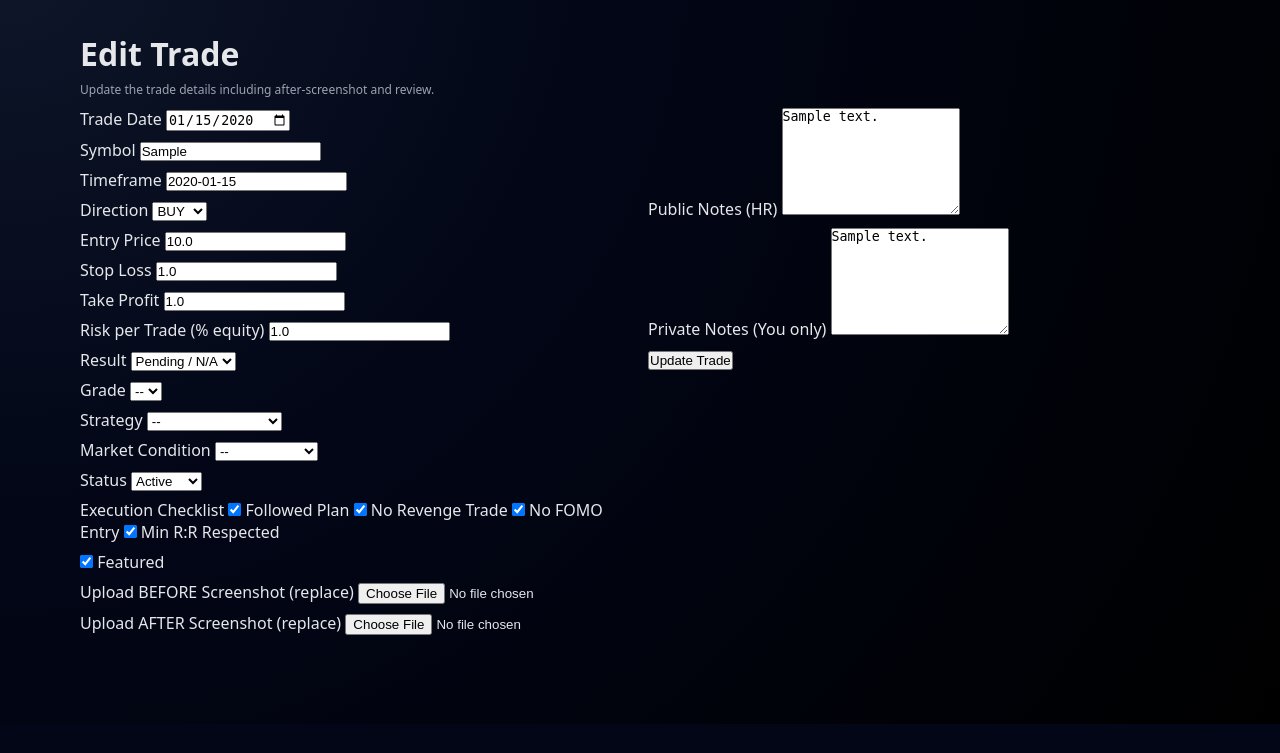
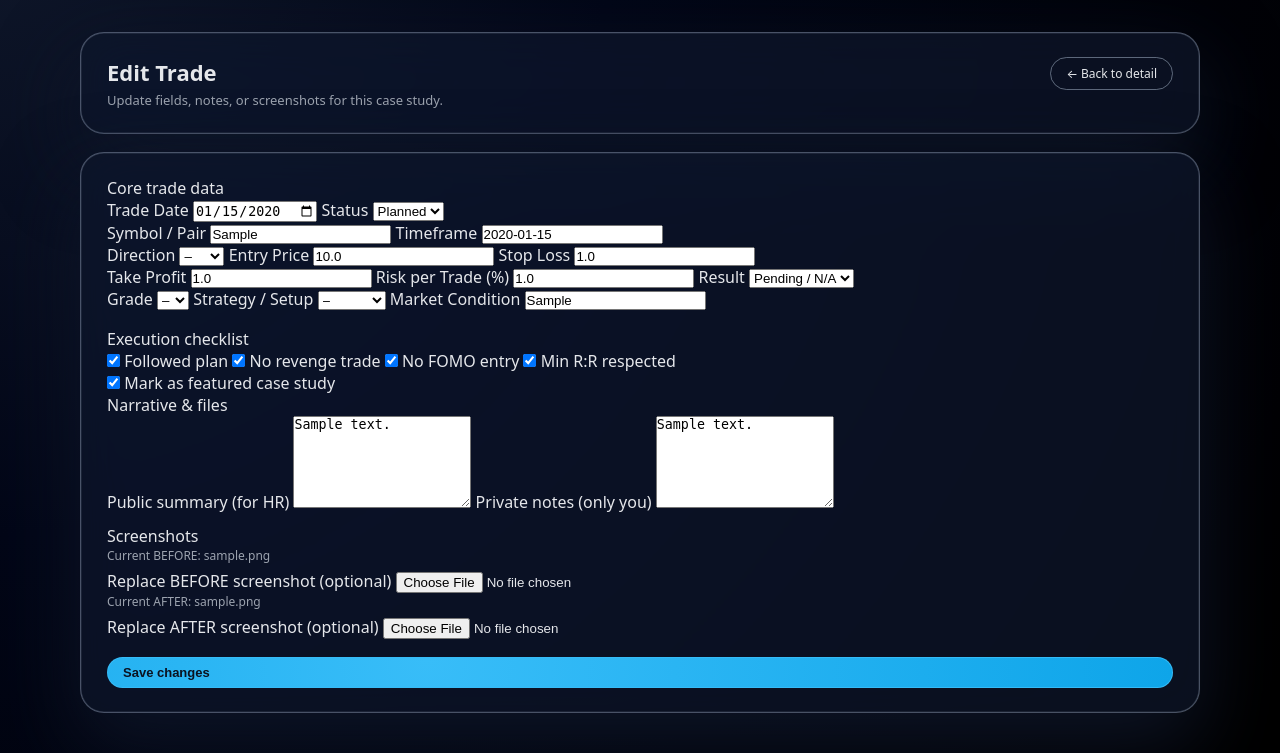
Before and after one commit to banuwij/trading-portfolio, a Flask app: page /admin/edit/1 in a window 1280 px wide. Shown: the part 76-829 px from the top of the page. Before the commit the page ends 800 px from the top, so only its background shows below. Run offline with Flask 3, Linux system fonts and the light colour scheme; the visitor is signed in with stand-in values (Sample User, id 1); tables that the repository leaves empty hold one stand-in row (values such as "Sample post").

Commit message:
Refactor edit trade form for better usability
Updated the edit trade form layout and improved accessibility with clearer labels and section headings.

```diff
--- a/templates/edit_trade.html
+++ b/templates/edit_trade.html
@@ -1,131 +1,196 @@
 {% extends "base.html" %}
+{% block title %}Edit Trade · Banu Trading Portfolio{% endblock %}
+
 {% block content %}
-<h1 style="margin:0 0 6px;">Edit Trade</h1>
-<p style="font-size:12px;color:#9ca3af;margin:0 0 10px;">
-  Update the trade details including after-screenshot and review.
-</p>
 
-<div class="card">
-  <form action="{{ url_for('edit_trade', trade_id=trade['id']) }}" method="post" enctype="multipart/form-data"
-        style="display:grid;grid-template-columns:repeat(auto-fit,minmax(260px,1fr));gap:16px;">
+<div class="glass-card">
+  <div style="display:flex;justify-content:space-between;align-items:flex-start;gap:16px;flex-wrap:wrap;">
+    <div>
+      <div class="section-heading">Edit Trade</div>
+      <p class="section-sub">
+        Update fields, notes, or screenshots for this case study.
+      </p>
+    </div>
+    <a href="{{ url_for('trade_detail', trade_id=trade.id) }}" class="btn-outline" style="font-size:12px;">
+      ← Back to detail
+    </a>
+  </div>
+</div>
 
-    <div>
-      <div style="margin-bottom:8px;">
-        <label>Trade Date</label>
-        <input type="date" name="trade_date" value="{{ trade['trade_date'] }}">
+<div class="glass-card" style="margin-top:18px;">
+  <form method="post" enctype="multipart/form-data" class="form-two-column">
+
+    <div class="form-column">
+      <div class="form-section-title">Core trade data</div>
+
+      <div class="form-row-2">
+        <label class="form-field">
+          <span class="form-label">Trade Date</span>
+          <input type="date" name="trade_date" value="{{ trade.trade_date }}">
+        </label>
+
+        <label class="form-field">
+          <span class="form-label">Status</span>
+          <select name="status">
+            <option value="PLANNED" {{ 'selected' if trade.status=='PLANNED' }}>Planned</option>
+            <option value="ACTIVE"  {{ 'selected' if trade.status=='ACTIVE'  }}>Active</option>
+            <option value="CLOSED"  {{ 'selected' if trade.status=='CLOSED'  }}>Closed</option>
+          </select>
+        </label>
       </div>
-      <div style="margin-bottom:8px;">
-        <label>Symbol</label>
-        <input name="symbol" value="{{ trade['symbol'] }}">
+
+      <div class="form-row-2">
+        <label class="form-field">
+          <span class="form-label">Symbol / Pair</span>
+          <input type="text" name="symbol" value="{{ trade.symbol }}">
+        </label>
+
+        <label class="form-field">
+          <span class="form-label">Timeframe</span>
+          <input type="text" name="timeframe" value="{{ trade.timeframe }}">
+        </label>
       </div>
-      <div style="margin-bottom:8px;">
-        <label>Timeframe</label>
-        <input name="timeframe" value="{{ trade['timeframe'] }}">
+
+      <div class="form-row-3">
+        <label class="form-field">
+          <span class="form-label">Direction</span>
+          <select name="direction">
+            <option value="">–</option>
+            <option value="BUY"  {{ 'selected' if trade.direction=='BUY'  }}>Buy</option>
+            <option value="SELL" {{ 'selected' if trade.direction=='SELL' }}>Sell</option>
+          </select>
+        </label>
+
+        <label class="form-field">
+          <span class="form-label">Entry Price</span>
+          <input type="number" step="0.0001" name="entry_price" value="{{ trade.entry_price }}">
+        </label>
+
+        <label class="form-field">
+          <span class="form-label">Stop Loss</span>
+          <input type="number" step="0.0001" name="stop_loss" value="{{ trade.stop_loss }}">
+        </label>
       </div>
-      <div style="margin-bottom:8px;">
-        <label>Direction</label>
-        <select name="direction">
-          <option value="BUY" {% if trade['direction']=='BUY' %}selected{% endif %}>BUY</option>
-          <option value="SELL" {% if trade['direction']=='SELL' %}selected{% endif %}>SELL</option>
-        </select>
+
+      <div class="form-row-3">
+        <label class="form-field">
+          <span class="form-label">Take Profit</span>
+          <input type="number" step="0.0001" name="take_profit" value="{{ trade.take_profit }}">
+        </label>
+
+        <label class="form-field">
+          <span class="form-label">Risk per Trade (%)</span>
+          <input type="number" step="0.01" name="risk_percent" value="{{ trade.risk_percent }}">
+        </label>
+
+        <label class="form-field">
+          <span class="form-label">Result</span>
+          <select name="result">
+            <option value=""      {{ 'selected' if not trade.result }}>Pending / N/A</option>
+            <option value="WIN"   {{ 'selected' if trade.result=='WIN'  }}>Win</option>
+            <option value="LOSE"  {{ 'selected' if trade.result=='LOSE' }}>Lose</option>
+            <option value="BE"    {{ 'selected' if trade.result=='BE'   }}>Break-Even</option>
+          </select>
+        </label>
       </div>
-      <div style="margin-bottom:8px;">
-        <label>Entry Price</label>
-        <input type="number" step="0.0001" name="entry_price" value="{{ trade['entry_price'] }}">
+
+      <div class="form-row-3">
+        <label class="form-field">
+          <span class="form-label">Grade</span>
+          <select name="grade">
+            <option value=""  {{ 'selected' if not trade.grade }}>–</option>
+            <option value="A" {{ 'selected' if trade.grade=='A' }}>A</option>
+            <option value="B" {{ 'selected' if trade.grade=='B' }}>B</option>
+            <option value="C" {{ 'selected' if trade.grade=='C' }}>C</option>
+            <option value="D" {{ 'selected' if trade.grade=='D' }}>D</option>
+          </select>
+        </label>
+
+        <label class="form-field">
+          <span class="form-label">Strategy / Setup</span>
+          <select name="strategy_tag">
+            <option value=""      {{ 'selected' if not trade.strategy_tag }}>–</option>
+            <option value="SND"   {{ 'selected' if trade.strategy_tag=='SND'   }}>SND</option>
+            <option value="MR"    {{ 'selected' if trade.strategy_tag=='MR'    }}>MR</option>
+            <option value="BO"    {{ 'selected' if trade.strategy_tag=='BO'    }}>BO</option>
+            <option value="SWING" {{ 'selected' if trade.strategy_tag=='SWING' }}>SWING</option>
+            <option value="INTRA" {{ 'selected' if trade.strategy_tag=='INTRA' }}>INTRA</option>
+          </select>
+        </label>
+
+        <label class="form-field">
+          <span class="form-label">Market Condition</span>
+          <input type="text" name="market_condition" value="{{ trade.market_condition }}">
+        </label>
       </div>
-      <div style="margin-bottom:8px;">
-        <label>Stop Loss</label>
-        <input type="number" step="0.0001" name="stop_loss" value="{{ trade['stop_loss'] }}">
+
+      <div class="form-section-title" style="margin-top:18px;">Execution checklist</div>
+      <div class="checklist-grid">
+        <label class="check-item">
+          <input type="checkbox" name="followed_plan" {{ 'checked' if trade.followed_plan }}>
+          <span>Followed plan</span>
+        </label>
+        <label class="check-item">
+          <input type="checkbox" name="no_revenge" {{ 'checked' if trade.no_revenge }}>
+          <span>No revenge trade</span>
+        </label>
+        <label class="check-item">
+          <input type="checkbox" name="no_fomo" {{ 'checked' if trade.no_fomo }}>
+          <span>No FOMO entry</span>
+        </label>
+        <label class="check-item">
+          <input type="checkbox" name="respected_rr" {{ 'checked' if trade.respected_rr }}>
+          <span>Min R:R respected</span>
+        </label>
       </div>
-      <div style="margin-bottom:8px;">
-        <label>Take Profit</label>
-        <input type="number" step="0.0001" name="take_profit" value="{{ trade['take_profit'] }}">
-      </div>
-      <div style="margin-bottom:8px;">
-        <label>Risk per Trade (% equity)</label>
-        <input type="number" step="0.01" name="risk_percent"
-               value="{{ trade['risk_percent'] if trade['risk_percent'] is not none else '' }}">
-      </div>
-      <div style="margin-bottom:8px;">
-        <label>Result</label>
-        <select name="result">
-          <option value="" {% if not trade['result'] %}selected{% endif %}>Pending / N/A</option>
-          <option value="WIN" {% if trade['result']=='WIN' %}selected{% endif %}>WIN</option>
-          <option value="LOSE" {% if trade['result']=='LOSE' %}selected{% endif %}>LOSE</option>
-        </select>
-      </div>
-      <div style="margin-bottom:8px;">
-        <label>Grade</label>
-        <select name="grade">
-          <option value="">--</option>
-          <option value="A" {% if trade['grade']=='A' %}selected{% endif %}>A</option>
-          <option value="B" {% if trade['grade']=='B' %}selected{% endif %}>B</option>
-          <option value="C" {% if trade['grade']=='C' %}selected{% endif %}>C</option>
-          <option value="D" {% if trade['grade']=='D' %}selected{% endif %}>D</option>
-        </select>
-      </div>
-      <div style="margin-bottom:8px;">
-        <label>Strategy</label>
-        {% set strategies=["Supply/Demand","Liquidity Sweep","Break & Retest","Trend Continuation","Range Reversion","News Catalyst","Fibo Reaction","Custom"] %}
-        <select name="strategy_tag">
-          <option value="">--</option>
-          {% for s in strategies %}
-            <option value="{{s}}" {% if trade['strategy_tag']==s %}selected{% endif %}>{{s}}</option>
-          {% endfor %}
-        </select>
-      </div>
-      <div style="margin-bottom:8px;">
-        <label>Market Condition</label>
-        {% set conditions=["Trending","Choppy","Range-bound","High Volatility","News/Event"] %}
-        <select name="market_condition">
-          <option value="">--</option>
-          {% for c in conditions %}
-            <option value="{{c}}" {% if trade['market_condition']==c %}selected{% endif %}>{{c}}</option>
-          {% endfor %}
-        </select>
-      </div>
-      <div style="margin-bottom:8px;">
-        <label>Status</label>
-        <select name="status">
-          <option value="Planned" {% if trade['status']=='Planned' %}selected{% endif %}>Planned</option>
-          <option value="Active" {% if trade['status']=='Active' %}selected{% endif %}>Active</option>
-          <option value="Closed" {% if trade['status']=='Closed' %}selected{% endif %}>Closed</option>
-        </select>
-      </div>
-      <div style="margin-bottom:8px;">
-        <label>Execution Checklist</label>
-        <label><input type="checkbox" name="followed_plan" {% if trade['followed_plan'] %}checked{% endif %}> Followed Plan</label>
-        <label><input type="checkbox" name="no_revenge" {% if trade['no_revenge'] %}checked{% endif %}> No Revenge Trade</label>
-        <label><input type="checkbox" name="no_fomo" {% if trade['no_fomo'] %}checked{% endif %}> No FOMO Entry</label>
-        <label><input type="checkbox" name="respected_rr" {% if trade['respected_rr'] %}checked{% endif %}> Min R:R Respected</label>
-      </div>
-      <div style="margin-bottom:8px;">
-        <label><input type="checkbox" name="featured" {% if trade['featured'] %}checked{% endif %}> Featured</label>
-      </div>
-      <div style="margin-bottom:8px;">
-        <label>Upload BEFORE Screenshot (replace)</label>
-        <input type="file" name="screenshot_before" accept="image/*">
-      </div>
-      <div style="margin-bottom:8px;">
-        <label>Upload AFTER Screenshot (replace)</label>
-        <input type="file" name="screenshot_after" accept="image/*">
-      </div>
+
+      <label class="check-item" style="margin-top:8px;">
+        <input type="checkbox" name="featured" {{ 'checked' if trade.featured }}>
+        <span>Mark as featured case study</span>
+      </label>
     </div>
 
-    <div>
-      <div style="margin-bottom:8px;">
-        <label>Public Notes (HR)</label>
-        <textarea name="notes_public" rows="7">{{ trade['notes_public'] }}</textarea>
-      </div>
-      <div style="margin-bottom:8px;">
-        <label>Private Notes (You only)</label>
-        <textarea name="notes_private" rows="7">{{ trade['notes_private'] }}</textarea>
-      </div>
-      <div style="margin-top:8px;">
-        <button type="submit">Update Trade</button>
-      </div>
+    <div class="form-column">
+      <div class="form-section-title">Narrative & files</div>
+
+      <label class="form-field">
+        <span class="form-label">Public summary (for HR)</span>
+        <textarea name="notes_public" rows="6">{{ trade.notes_public }}</textarea>
+      </label>
+
+      <label class="form-field">
+        <span class="form-label">Private notes (only you)</span>
+        <textarea name="notes_private" rows="6">{{ trade.notes_private }}</textarea>
+      </label>
+
+      <div class="form-section-title" style="margin-top:12px;">Screenshots</div>
+
+      {% if trade.screenshot_before_filename %}
+        <p class="section-sub" style="font-size:12px;margin-bottom:6px;">
+          Current BEFORE: {{ trade.screenshot_before_filename }}
+        </p>
+      {% endif %}
+      <label class="form-field">
+        <span class="form-label">Replace BEFORE screenshot (optional)</span>
+        <input type="file" name="screenshot_before" accept="image/*">
+      </label>
+
+      {% if trade.screenshot_after_filename %}
+        <p class="section-sub" style="font-size:12px;margin-bottom:6px;">
+          Current AFTER: {{ trade.screenshot_after_filename }}
+        </p>
+      {% endif %}
+      <label class="form-field">
+        <span class="form-label">Replace AFTER screenshot (optional)</span>
+        <input type="file" name="screenshot_after" accept="image/*">
+      </label>
+
+      <button type="submit" class="btn btn-primary" style="margin-top:18px;width:100%;">
+        Save changes
+      </button>
     </div>
 
   </form>
 </div>
+
 {% endblock %}
```
